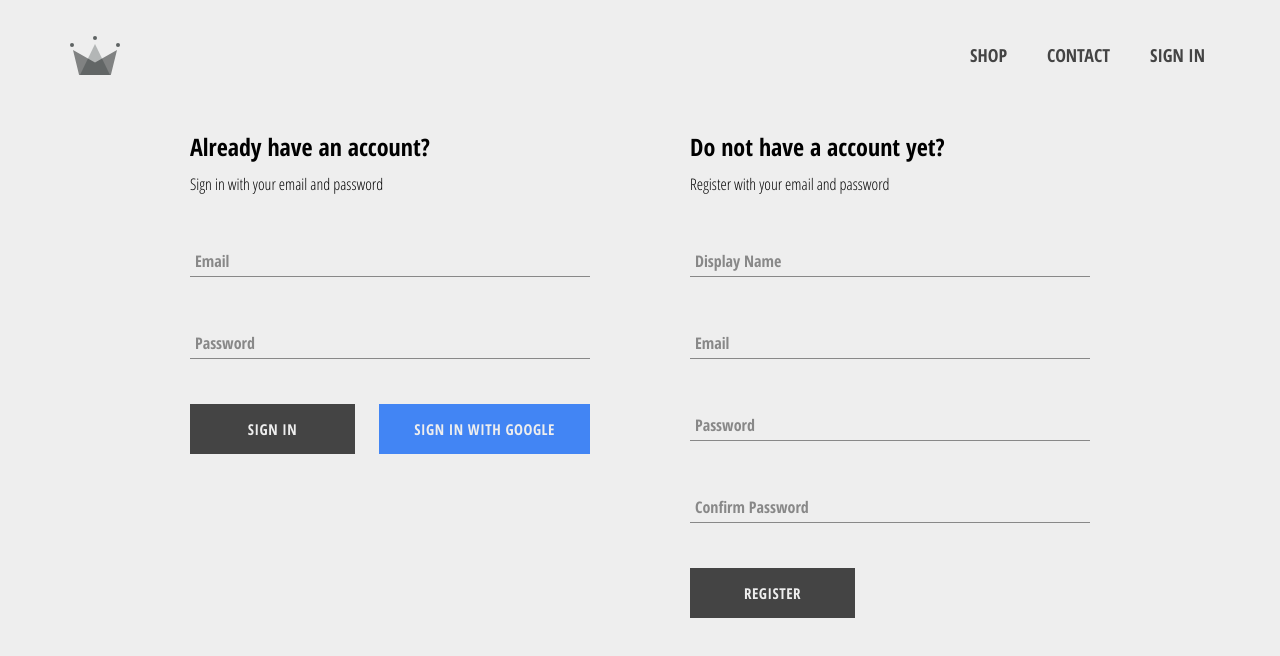
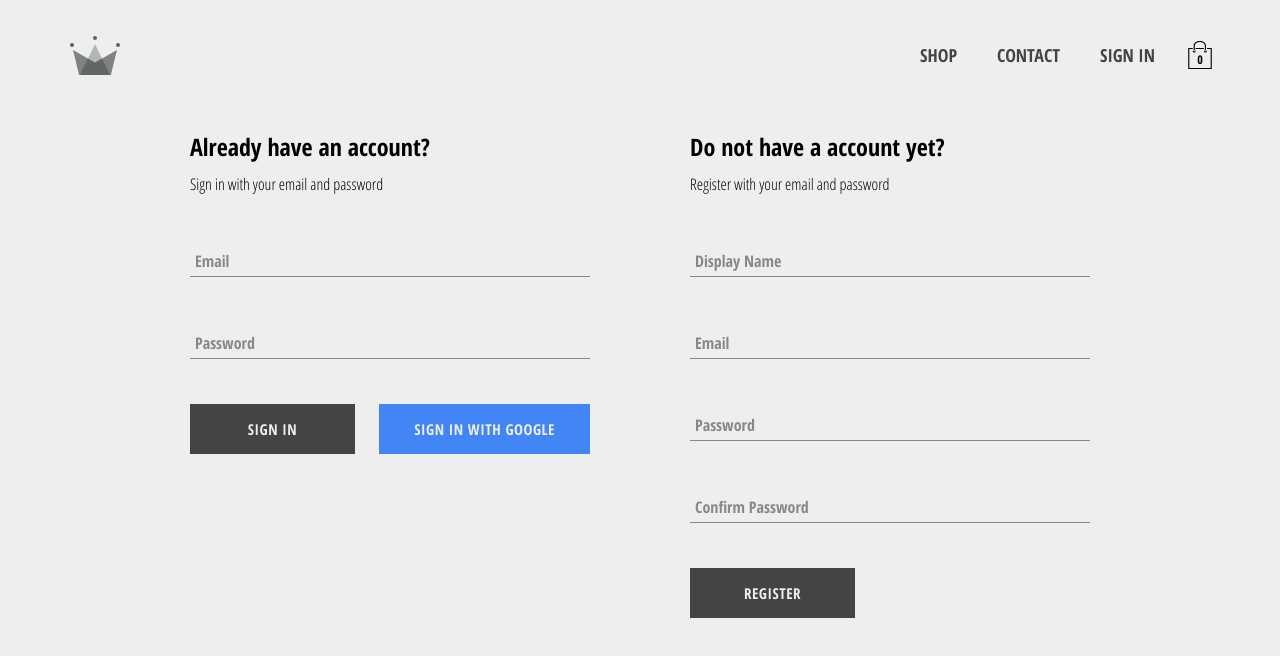
Before and after one commit to kos3nz/Crwn-Clothing, a React (Create React App) app: page /signin in a window 1280 px wide. Shown: the top 656 px of the page. Built offline with nearby package versions, Linux system fonts and the light colour scheme; no server answers.

Commit message:
added cartIcon and cartDropdown components to our application, also implemented cart reducer

```diff
--- /dev/null
+++ b/src/components/cart-dropdown/cart-dropdown.component.jsx
@@ -0,0 +1,12 @@
+import './cart-dropdown.styles.scss';
+
+import CustomButton from '../custom-button/custom-button.component';
+
+const CartDropdown = () => (
+  <div className="cart-dropdown">
+    <div className="cart-items"></div>
+    <CustomButton>GO TO CHECKOUT</CustomButton>
+  </div>
+);
+
+export default CartDropdown;
--- /dev/null
+++ b/src/components/cart-dropdown/cart-dropdown.styles.scss
@@ -0,0 +1,24 @@
+.cart-dropdown {
+  position: absolute;
+  width: 260px;
+  height: 340px;
+  display: flex;
+  flex-direction: column;
+  padding: 20px;
+  border: 1px solid #444;
+  background-color: #eee;
+  top: 80px;
+  right: 50px;
+  z-index: 5;
+
+  .cart-items {
+    height: 240px;
+    display: flex;
+    flex-direction: column;
+    overflow-y: scroll;
+  }
+
+  button {
+    margin-top: auto;
+  }
+}
--- /dev/null
+++ b/src/components/cart-icon/cart-icon.component.jsx
@@ -0,0 +1,20 @@
+import { connect } from 'react-redux';
+
+import { toggleCartHidden } from '../../redux/cart/cart.actions';
+
+import './cart-icon.styles.scss';
+
+import { ReactComponent as ShoppingIcon } from '../../assets/shopping-bag.svg';
+
+const CartIcon = ({ toggleCartHidden }) => (
+  <div className="cart-icon" onClick={toggleCartHidden}>
+    <ShoppingIcon className="shopping-icon" />
+    <span className="item-count">0</span>
+  </div>
+);
+
+const mapDispatchToProps = (dispatch) => ({
+  toggleCartHidden: () => dispatch(toggleCartHidden()),
+});
+
+export default connect(null, mapDispatchToProps)(CartIcon);
--- /dev/null
+++ b/src/components/cart-icon/cart-icon.styles.scss
@@ -0,0 +1,22 @@
+.cart-icon {
+  width: 40px;
+  height: 40px;
+  position: relative;
+  display: flex;
+  align-items: center;
+  justify-content: center;
+  cursor: pointer;
+  margin-left: 10px;
+
+  .shopping-icon {
+    width: 28px;
+    height: 28px;
+  }
+
+  .item-count {
+    position: absolute;
+    font-size: 12px;
+    font-weight: bold;
+    bottom: 7.5px;
+  }
+}
--- a/src/components/header/header.component.jsx
+++ b/src/components/header/header.component.jsx
@@ -2,12 +2,14 @@ import { Link } from 'react-router-dom';
 import { connect } from 'react-redux';
 
 import { auth } from '../../firebase/firebase.utils';
+import CartIcon from '../cart-icon/cart-icon.component';
+import CartDropdown from '../cart-dropdown/cart-dropdown.component';
 
 import './header.styles.scss';
 import { ReactComponent as Logo } from '../../assets/crown.svg';
 // ReactComponent is a special syntax in React for importing SVG.
 
-const Header = ({ currentUser }) => (
+const Header = ({ currentUser, hidden }) => (
   <div className="header">
     <Link to="/" className="logo-container">
       <Logo className="logo" />
@@ -28,16 +30,27 @@ const Header = ({ currentUser }) => (
           SIGN IN
         </Link>
       )}
+      <CartIcon />
     </div>
+    {/* if hidden is true, show nothing, if it's false, CartDropdown will be visible */}
+    {hidden || <CartDropdown />}
   </div>
 );
 
 // the state object passed as an argument is the root reducer
+const mapStateToProps = ({ user: { currentUser }, cart: { hidden } }) => ({
+  currentUser,
+  hidden,
+});
+// ↑ equivalent to the code below
+/*
 const mapStateToProps = (state) => {
   // console.log(state.user.currentUser);
   return {
     currentUser: state.user.currentUser,
+    hidden: state.cart.hidden,
   };
 };
+*/
 
 export default connect(mapStateToProps)(Header);
--- /dev/null
+++ b/src/redux/cart/cart.actions.js
@@ -0,0 +1,6 @@
+import { CartActionTypes } from './cart.types';
+
+export const toggleCartHidden = () => ({
+  type: CartActionTypes.TOGGLE_CART_HIDDEN,
+  // Since I only need to toggle the boolean value on hidden property, I only need to specify the type. I don't have to pass a payload value.
+});
--- /dev/null
+++ b/src/redux/cart/cart.reducer.js
@@ -0,0 +1,19 @@
+import { CartActionTypes } from './cart.types';
+
+const INITIAL_STATE = {
+  hidden: true,
+};
+
+const cartReducer = (state = INITIAL_STATE, action) => {
+  switch (action.type) {
+    case CartActionTypes.TOGGLE_CART_HIDDEN:
+      return {
+        ...state,
+        hidden: !state.hidden,
+      };
+    default:
+      return state;
+  }
+};
+
+export default cartReducer;
--- /dev/null
+++ b/src/redux/cart/cart.types.js
@@ -0,0 +1,3 @@
+export const CartActionTypes = {
+  TOGGLE_CART_HIDDEN: 'TOGGLE_CART_HIDDEN',
+};
--- a/src/redux/root-reducer.js
+++ b/src/redux/root-reducer.js
@@ -1,10 +1,12 @@
 import { combineReducers } from 'redux';
 
 import userReducer from './user/user.reducer';
+import cartReducer from './cart/cart.reducer';
 
 // Combine all the reducers
 // おそらく正しくは all the states
 export default combineReducers({
   user: userReducer,
   // REVIEW: user property に userReducer function が通常通り assign されているのではなく、connect(), combineReducers() などを通して(もしくは createState に渡された時)、 userReducer が発火した返り値(= user state)が user property に割り当てられている
+  cart: cartReducer,
 });
--- a/src/redux/user/user.reducer.js
+++ b/src/redux/user/user.reducer.js
@@ -11,7 +11,6 @@ const userReducer = (state = INITIAL_STATE, action) => {
         ...state,
         currentUser: action.payload,
       };
-
     default:
       return state;
   }
```
Also changed, not shown: src/assets/shopping-bag.svg (added).
